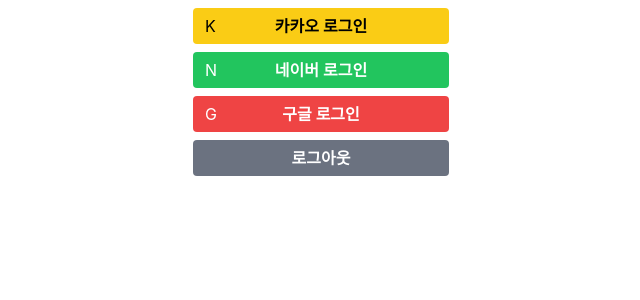
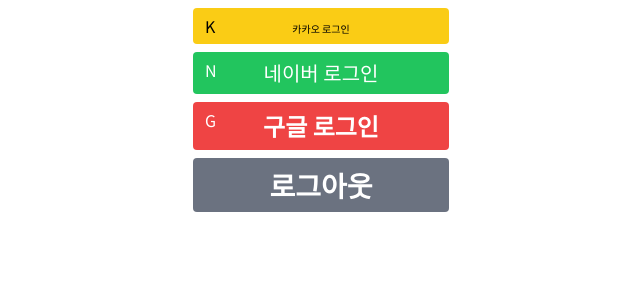
Before and after one commit to dnd-side-project/dnd-7th-9-frontend, a Next.js app: page / in a window 1280 px wide. Shown: the top 300 px of the page, without its empty margins (319-959 px from the left). Built offline with nearby package versions, Linux system fonts and the light colour scheme.

Commit message:
style : 폰트 스타일,사이즈,weight 설정

```diff
--- /dev/null
+++ b/pages/_document.tsx
@@ -0,0 +1,20 @@
+import { Html, Head, Main, NextScript } from 'next/document';
+
+export default function Document() {
+	return (
+		<Html>
+			<Head>
+				<link rel="preconnect" href="https://fonts.googleapis.com" />
+				<link rel="preconnect" href="https://fonts.gstatic.com" />
+				<link
+					href="https://fonts.googleapis.com/css2?family=Noto+Sans+KR:wght@300;400;500;700&display=swap"
+					rel="stylesheet"
+				/>
+			</Head>
+			<body>
+				<Main />
+				<NextScript />
+			</body>
+		</Html>
+	);
+}
--- a/pages/index.tsx
+++ b/pages/index.tsx
@@ -9,24 +9,24 @@ const Home: NextPage = () => {
 				<li className="bg-yellow-400 text-black py-1.5 rounded mt-2">
 					<button type="button" className="w-full relative" onClick={() => Router.push(KAKAO_AUTH_URL)}>
 						<div className="absolute left-3">K</div>
-						<span className="text-center font-semibold">카카오 로그인</span>
+						<span className="text-center font-regular text-xs">카카오 로그인</span>
 					</button>
 				</li>
 				<li className="bg-green-500 text-white py-1.5 rounded  mt-2">
 					<button type="button" className="w-full relative" onClick={() => Router.push(NAVER_AUTH_URL)}>
 						<div className="absolute left-3">N</div>
-						<span className="text-center font-semibold">네이버 로그인</span>
+						<span className="text-center font-medium text-xl">네이버 로그인</span>
 					</button>
 				</li>
 				<li className="bg-red-500 text-white py-1.5 rounded  mt-2">
 					<button type="button" className="w-full relative" onClick={() => Router.push(GOOGLE_AUTH_URL)}>
 						<div className="absolute left-3">G</div>
-						<span className="text-center font-semibold">구글 로그인</span>
+						<span className="text-center font-bold text-2xl">구글 로그인</span>
 					</button>
 				</li>
 				<li className="bg-gray-500 text-white py-1.5 rounded  mt-2">
 					<button type="button" className="w-full relative">
-						<span className="text-center font-semibold">로그아웃</span>
+						<span className="text-center font-bold text-3xl">로그아웃</span>
 					</button>
 				</li>
 			</ul>
--- a/styles/globals.css
+++ b/styles/globals.css
@@ -7,8 +7,7 @@ html,
 body {
   padding: 0;
   margin: 0;
-  font-family: -apple-system, BlinkMacSystemFont, Segoe UI, Roboto, Oxygen,
-    Ubuntu, Cantarell, Fira Sans, Droid Sans, Helvetica Neue, sans-serif;
+  font-family: 'Noto Sans KR', sans-serif;
 }
 
 a {
--- a/tailwind.config.js
+++ b/tailwind.config.js
@@ -1,9 +1,25 @@
 /** @type {import('tailwindcss').Config} */
 
 module.exports = {
-  content: ["./src/**/*.{js,jsx,ts,tsx}", "./pages/**/*.{js,jsx,ts,tsx}"],
-  theme: {
-    extend: {},
-  },
-  plugins: [],
+	content: ['./src/**/*.{js,jsx,ts,tsx}', './pages/**/*.{js,jsx,ts,tsx}'],
+	theme: {
+		extend: {},
+		fontWeight: {
+			light: 300,
+			regular: 400,
+			medium: 500,
+			bold: 700,
+		},
+		fontSize: {
+			'3xl': '28px',
+			'2xl': '24px',
+			xl: '20px',
+			lg: '18px',
+			base: '16px',
+			tiny: '14px',
+			sm: '12px',
+			xs: '10px',
+		},
+	},
+	plugins: [],
 };
```
